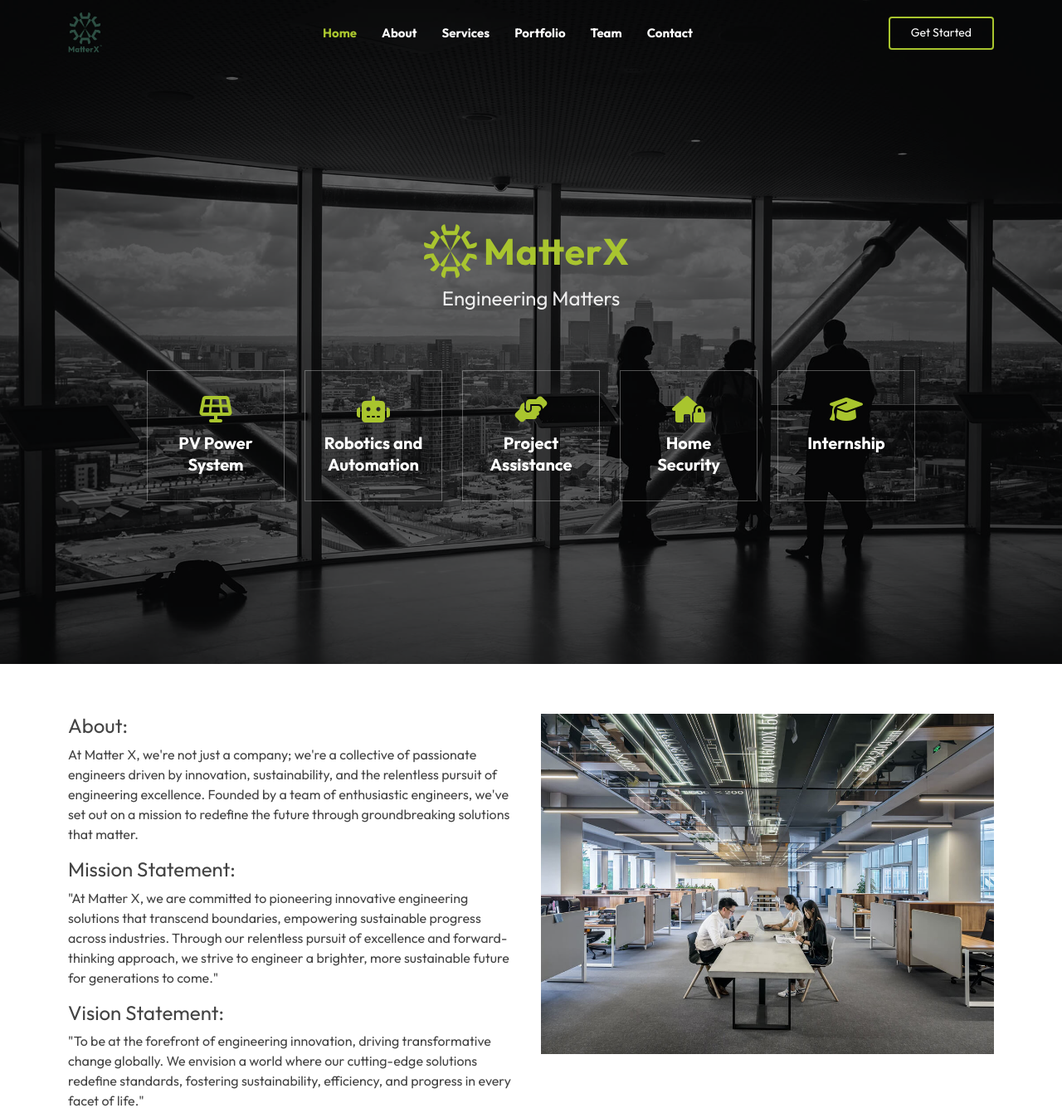
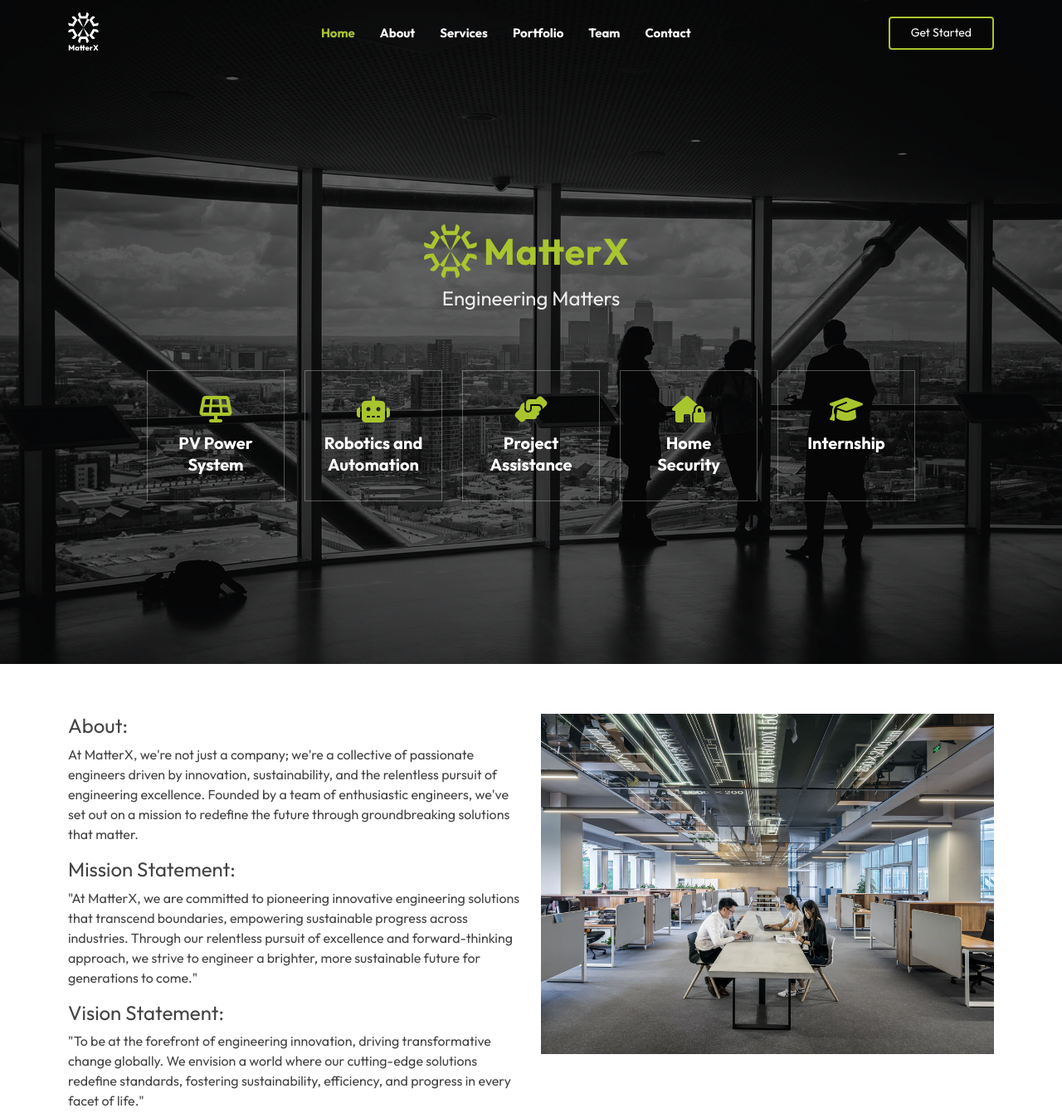
Before and after one commit to MatterXEngineers/matterx-web, a plain HTML site: page index.html in a window 1280 px wide. Shown: the top 1341 px of the page at 83% size. Drawn offline with Linux system fonts and the light colour scheme.

Commit message:
Update logos and text

```diff
--- a/index.html
+++ b/index.html
@@ -10,8 +10,7 @@
   <meta content="" name="keywords">
 
   <!-- Favicons -->
-  <link href="assets/img/matterx/primaryVtm.png" rel="icon">
-  <link href="assets/img/apple-touch-icon.png" rel="apple-touch-icon">
+  <link href="assets/img/matterx/logoSVG.svg" rel="icon">
 
   <!-- Google Fonts -->
   <link rel="preconnect" href="https://fonts.googleapis.com">
@@ -44,7 +43,7 @@
       <!-- <a href="index.html">Gp<span>.</span></a></h1> -->
       <!-- Uncomment below if you prefer to use an image logo -->
       <a href="index.html" class="logo me-auto me-lg-0">
-        <img src="assets/img/matterx/primaryVtm.png" alt="" class="img-fluid"></a>
+        <img src="assets/img/matterx/whiteV.png" alt="" class="img-fluid"></a>
 
       <nav id="navbar" class="navbar order-last order-lg-0">
         <ul>
@@ -123,13 +122,13 @@
           </div>
           <div class="col-lg-6 pt-4 pt-lg-0 order-2 order-lg-1 content" data-aos="fade-right" data-aos-delay="100">
             <h4>About:</h4>
-            <p>At Matter X, we're not just a company; we're a collective of passionate engineers driven by innovation,
+            <p>At MatterX, we're not just a company; we're a collective of passionate engineers driven by innovation,
               sustainability, and the relentless pursuit of engineering excellence. Founded by a team of enthusiastic
               engineers, we've set out on a mission to redefine the future through groundbreaking solutions that matter.
             </p>
 
             <h4>Mission Statement:</h4>
-            <p>"At Matter X, we are committed to pioneering innovative engineering solutions that transcend boundaries,
+            <p>"At MatterX, we are committed to pioneering innovative engineering solutions that transcend boundaries,
               empowering sustainable progress across industries. Through our relentless pursuit of excellence and
               forward-thinking approach, we strive to engineer a brighter, more sustainable future for generations to
               come."</p>
```
Also changed, not shown: assets/img/apple-touch-icon.png (deleted), assets/img/matterx/blackV_tm.svg, assets/img/matterx/logoSVG.svg (added), assets/img/matterx/whiteV.png (added).
